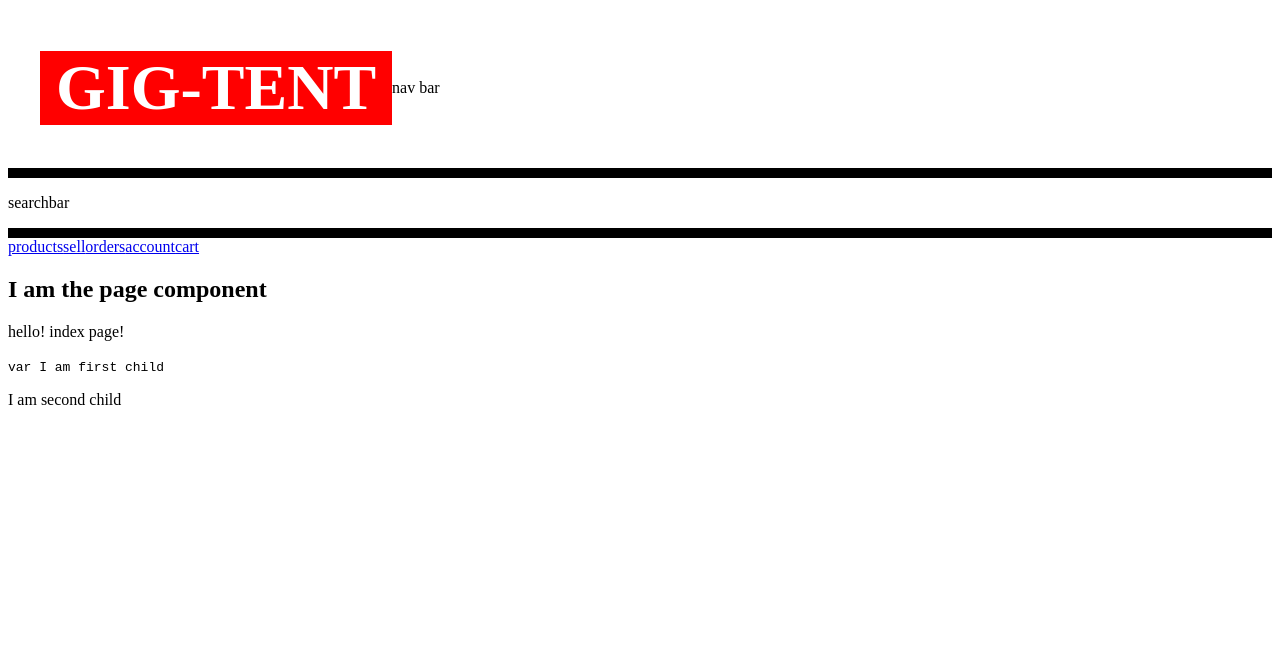
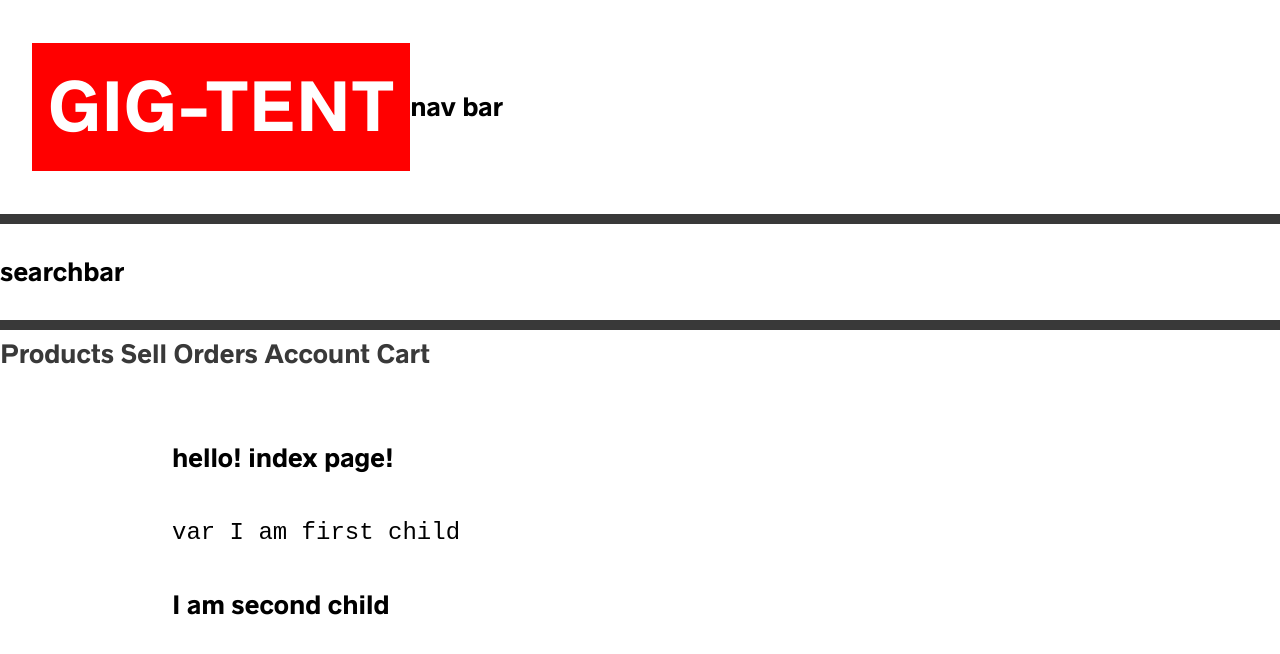
Before and after one commit to fintonius/gig-tent, a Next.js app in the folder frontend/: page / in a window 1280 px wide. Shown: the top 654 px of the page. Built offline with nearby package versions, Linux system fonts and the light colour scheme.

Commit message:
adding scoped styles to project and global styles to Page.js

```diff
--- a/frontend/components/Nav.js
+++ b/frontend/components/Nav.js
@@ -3,11 +3,11 @@
 export default function Nav() {
   return (
     <nav>
-      <Link href="/products">products</Link>
-      <Link href="/sell">sell</Link>
-      <Link href="/orders">orders</Link>
-      <Link href="/account">account</Link>
-      <Link href="/cart">cart</Link>
+      <Link href="/products">Products </Link>
+      <Link href="/sell">Sell </Link>
+      <Link href="/orders">Orders </Link>
+      <Link href="/account">Account </Link>
+      <Link href="/cart">Cart</Link>
     </nav>
   );
 }
--- a/frontend/components/Page.js
+++ b/frontend/components/Page.js
@@ -1,12 +1,71 @@
 import PropTypes from 'prop-types';
+import styled, { createGlobalStyle } from 'styled-components';
 import Header from './Header';
+
+const GlobalStyles = createGlobalStyle`
+@font-face {
+  font-family: 'radnika_next';
+  src: url('/static/radnikanext-medium-webfont.woff2')
+  format('woff2');
+  font-weight: normal;
+  font-style: normal;
+}
+  html {
+    --red: #f0000;
+    --black: #393939;
+    --grey: #3a3a3a;
+    --gray: var(--grey);
+    --lightGrey: #e1e1e1;
+    --lightGray: var(--lightGrey);
+    --offWhite: #ededed;
+    --maxWidth: 1000px;
+    /* boxShadow */
+    --bs: 0 12px 24px 0 rgba(0,0,0,0.09);
+    box-sizing: border-box;
+  }
+  *, *:before, *:after {
+    /* this ensures when we add border and padding to an element it takes
+     away from the size rather than growing it which can cause weird layout issues  */
+    box-sizing: inherit;
+  }
+  body {
+    font-family: 'radnika_next', -apple-system, BlinkMacSystemFont,
+    'Segoe UI', Roboto, Oxygen, Ubuntu, Cantarell, 'Open Sans',
+    'Helvetica Neue', sans-serif;
+    padding: 0;
+    margin: 0;
+    font-size: 1.5rem;
+    line-height: 2;
+  }
+  a {
+    text-decoration: none;
+    color: var(--black);
+  }
+  a:hover {
+    text-decoration: underline;
+  }
+  /* have to set font-family on buttons due to some bug which stops
+  them having font-family applied from 'body' */
+  button {
+    font-family: 'radnika_next', -apple-system, BlinkMacSystemFont,
+    'Segoe UI', Roboto, Oxygen, Ubuntu, Cantarell, 'Open Sans',
+    'Helvetica Neue', sans-serif;
+  }
+`;
+
+const InnerStyles = styled.div`
+  max-width: var(--maxWidth);
+  margin: 0 auto;
+  padding: 2rem;
+`;
 
 export default function Page({ children }) {
   return (
     <div>
+      {/* injecting the GlobalStyles so they are applied to the app */}
+      <GlobalStyles />
       <Header />
-      <h2>I am the page component</h2>
-      {children}
+      <InnerStyles>{children}</InnerStyles>
     </div>
   );
 }
```
